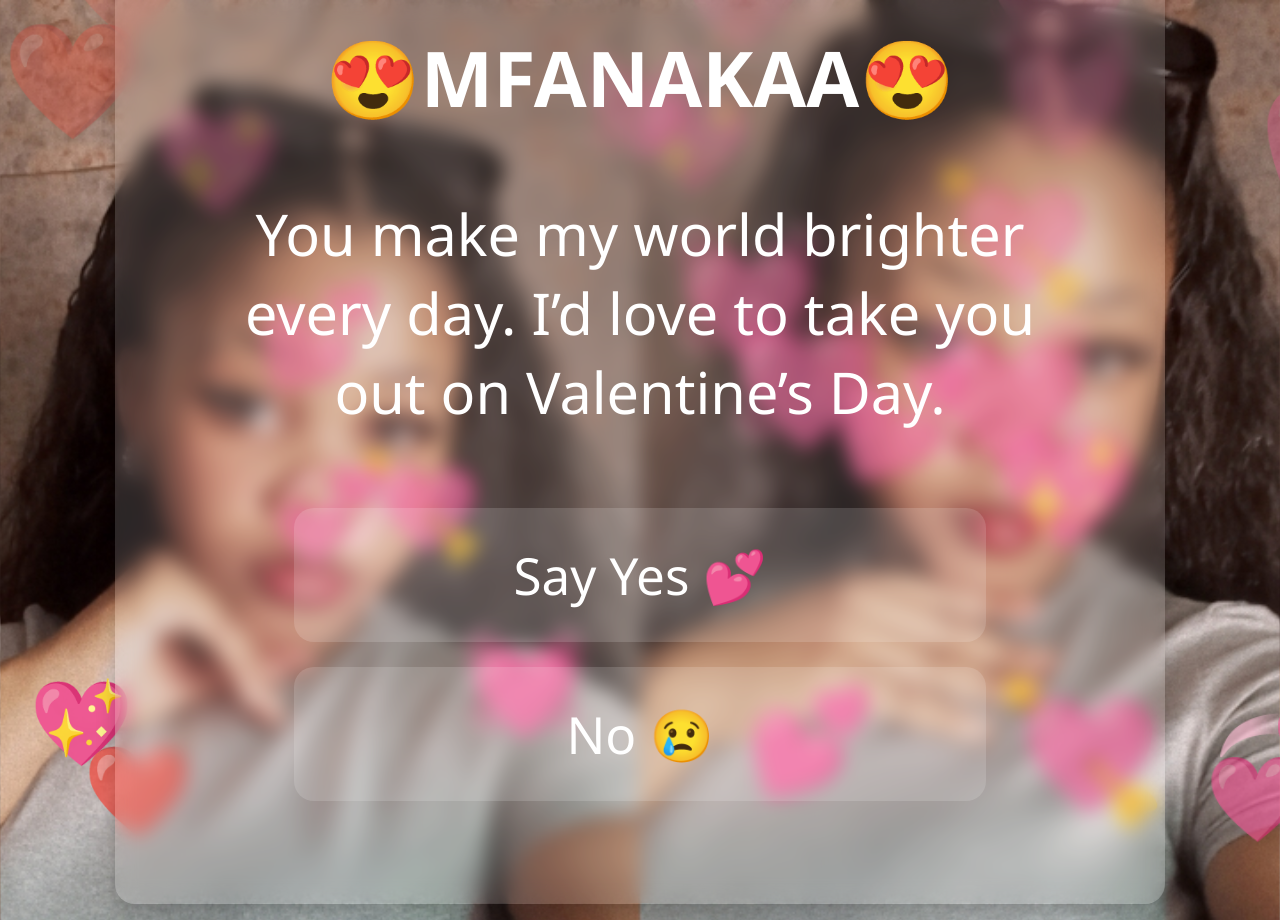
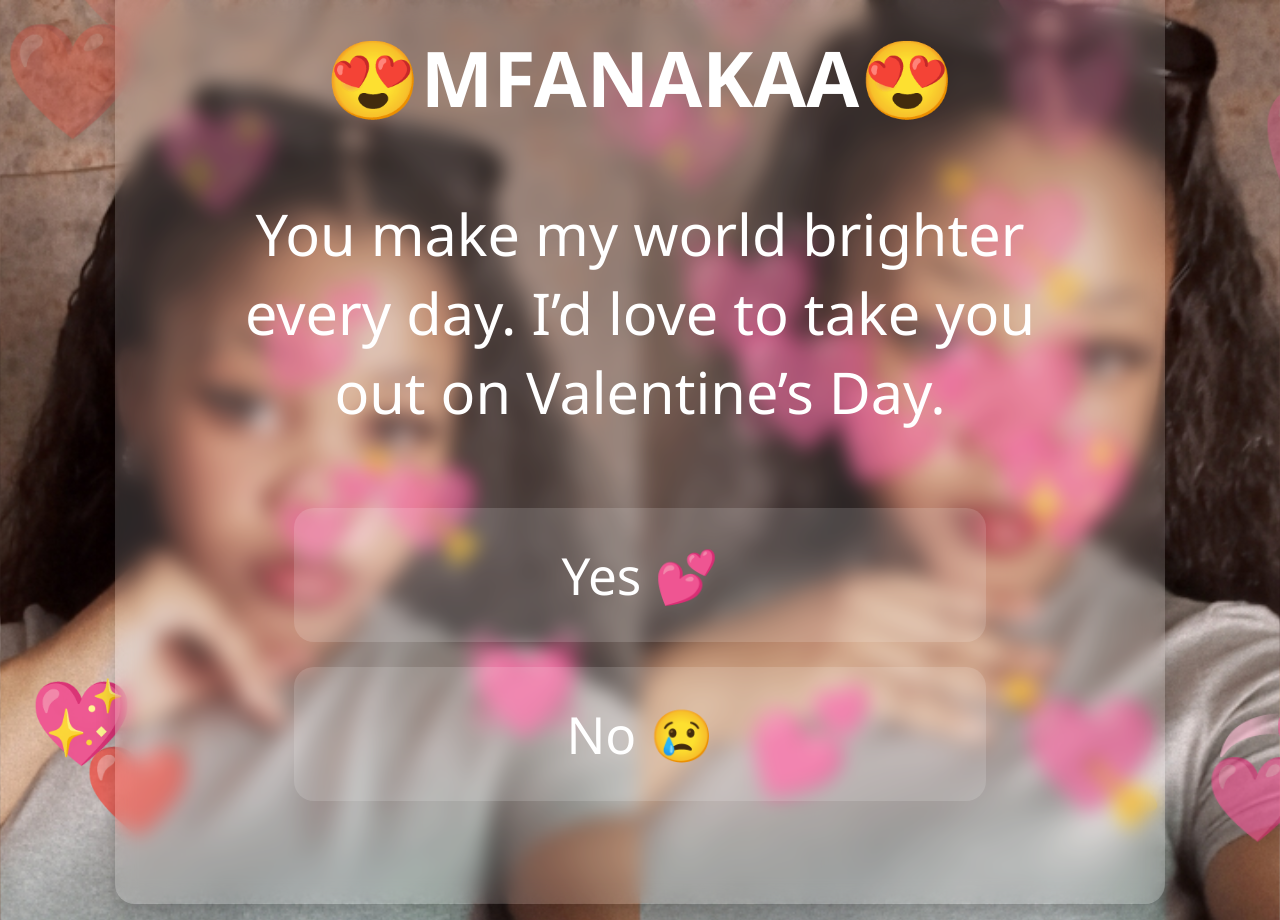
Before and after one commit to NoAutoYves/TIFF-MY-VALENTINES, a plain HTML site: page index.html in a window 1280 px wide. Shown: the top 920 px of the page. Drawn offline with Linux system fonts and the light colour scheme.

Commit message:
Fix HTML encoding issues in index.html

```diff
--- a/index.html
+++ b/index.html
@@ -73,7 +73,7 @@
   <div class="container">
     <h1>😍MFANAKAA😍</h1>
     <p>You make my world brighter every day. I’d love to take you out on Valentine’s Day.</p>
-    <a href="yes.html" class="btn" onclick="event.preventDefault(); fadeOut('yes.html')">Say Yes 💕</a>
+    <a href="yes.html" class="btn" onclick="event.preventDefault(); fadeOut('yes.html')">Yes 💕</a>
     <a href="no.html" class="btn" onclick="event.preventDefault(); fadeOut('no.html')">No 😢</a>
   </div>
 
@@ -124,4 +124,5 @@
     }
   </script>
 </body>
+
 </html>
```
